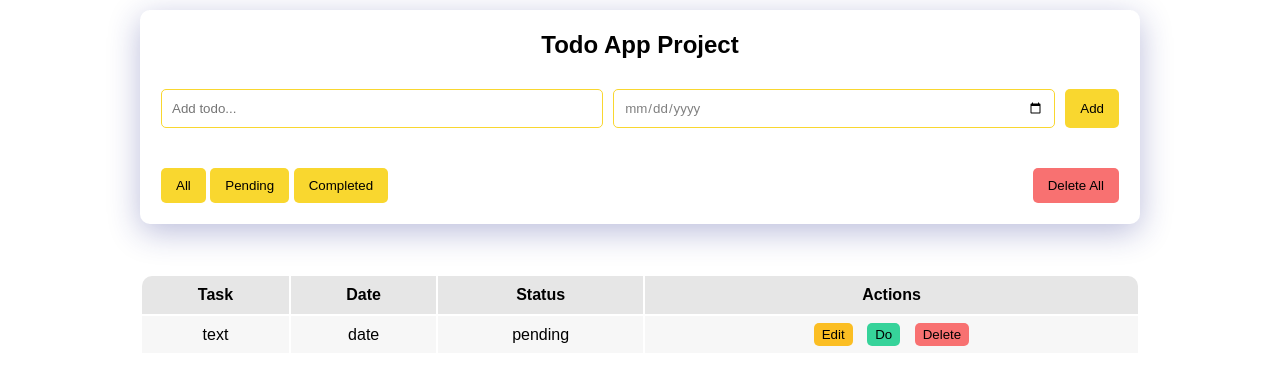
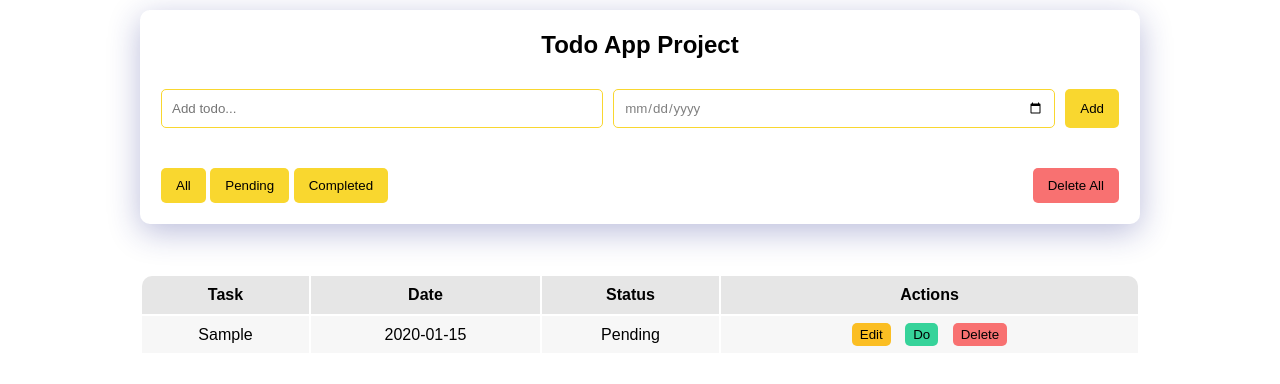
Before and after one commit to Amirmfth/Todo-list, a plain HTML site: page index.html in a window 1280 px wide. Both pictures are taken after typing "Sample", "2020-01-15" into the empty fields and a click on the button "Add". Drawn offline with Linux system fonts and the light colour scheme.

Commit message:
add id to todos and display todos

```diff
--- a/JS/script.js
+++ b/JS/script.js
@@ -2,12 +2,17 @@ const taskInput = document.getElementById("task-input");
 const dateInput = document.getElementById("date-input");
 const addButton = document.getElementById("add-button");
 const alertMessage = document.getElementById("alert-message");
+const todosBody = document.querySelector("tbody")
 
-const todos = [];
+const todos = JSON.parse(localStorage.getItem("todos")) || [];
 
 const generateId = () => {
   return Math.round(Math.random() * Math.random() * Math.pow(10, 15)).toString();
 };
+
+const saveToLocalStorage = () => {
+    localStorage.setItem("todos" , JSON.stringify(todos))
+}
 
 const showAlert = (message, type) => {
   alertMessage.innerHTML = "";
@@ -22,6 +27,29 @@ const showAlert = (message, type) => {
   }, 2000);
 };
 
+const displayTodos = () => {
+    todosBody.innerHTML = ""
+    if(!todos.length) {
+        todosBody.innerHTML = "<tr><td colspan='4'>No task found</td></tr>"
+        return;
+    }
+    console.log(todos)
+    todos.forEach(todo => {
+        todosBody.innerHTML += `
+        <tr>
+            <td>${todo.task}</td>
+            <td>${todo.date || "No Date"}</td>
+            <td>${todo.completed ? "Completed" : "Pending"}</td>
+            <td>
+                <button>Edit</button>
+                <button>Do</button>
+                <button>Delete</button>
+            </td>
+        </tr>
+        `
+    } )
+}
+
 const addHandler = (event) => {
   const task = taskInput.value;
   const date = dateInput.value;
@@ -33,6 +61,8 @@ const addHandler = (event) => {
   };
   if (task) {
     todos.push(todo);
+    saveToLocalStorage();
+    displayTodos();
     taskInput.value = "";
     dateInput.value = "";
     console.log(todos)
--- a/index.html
+++ b/index.html
@@ -36,18 +36,7 @@
                 <th>Actions</th>
             </tr>
         </thead>
-        <tbody>
-            <tr>
-                <td>text</td>
-                <td>date</td>
-                <td>pending</td>
-                <td>
-                    <button>Edit</button>
-                    <button>Do</button>
-                    <button>Delete</button>
-                </td>
-            </tr>
-        </tbody>
+        <tbody></tbody>
     </table>
    </div>
     <script src="./JS/script.js" ></script>
```
